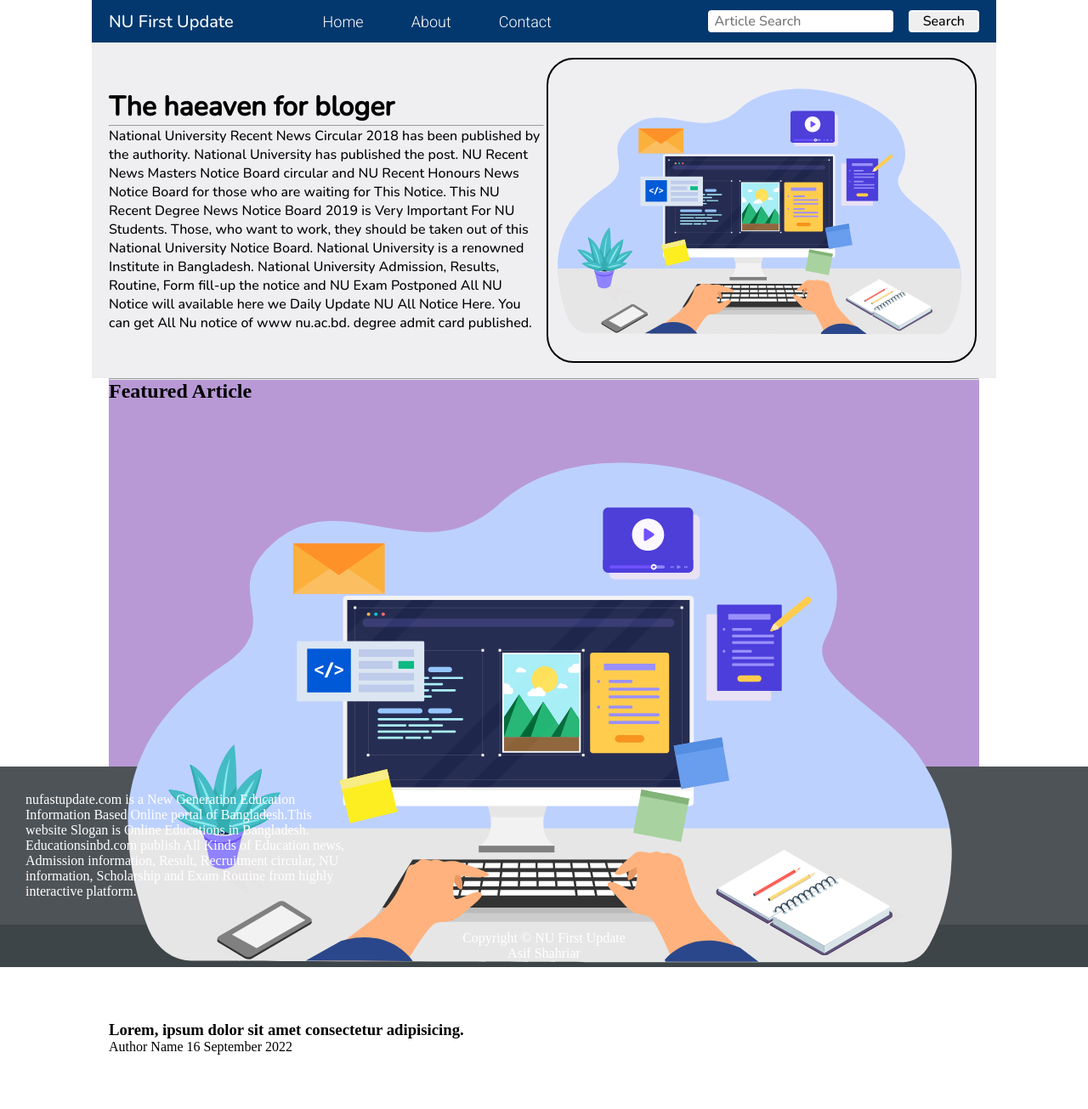
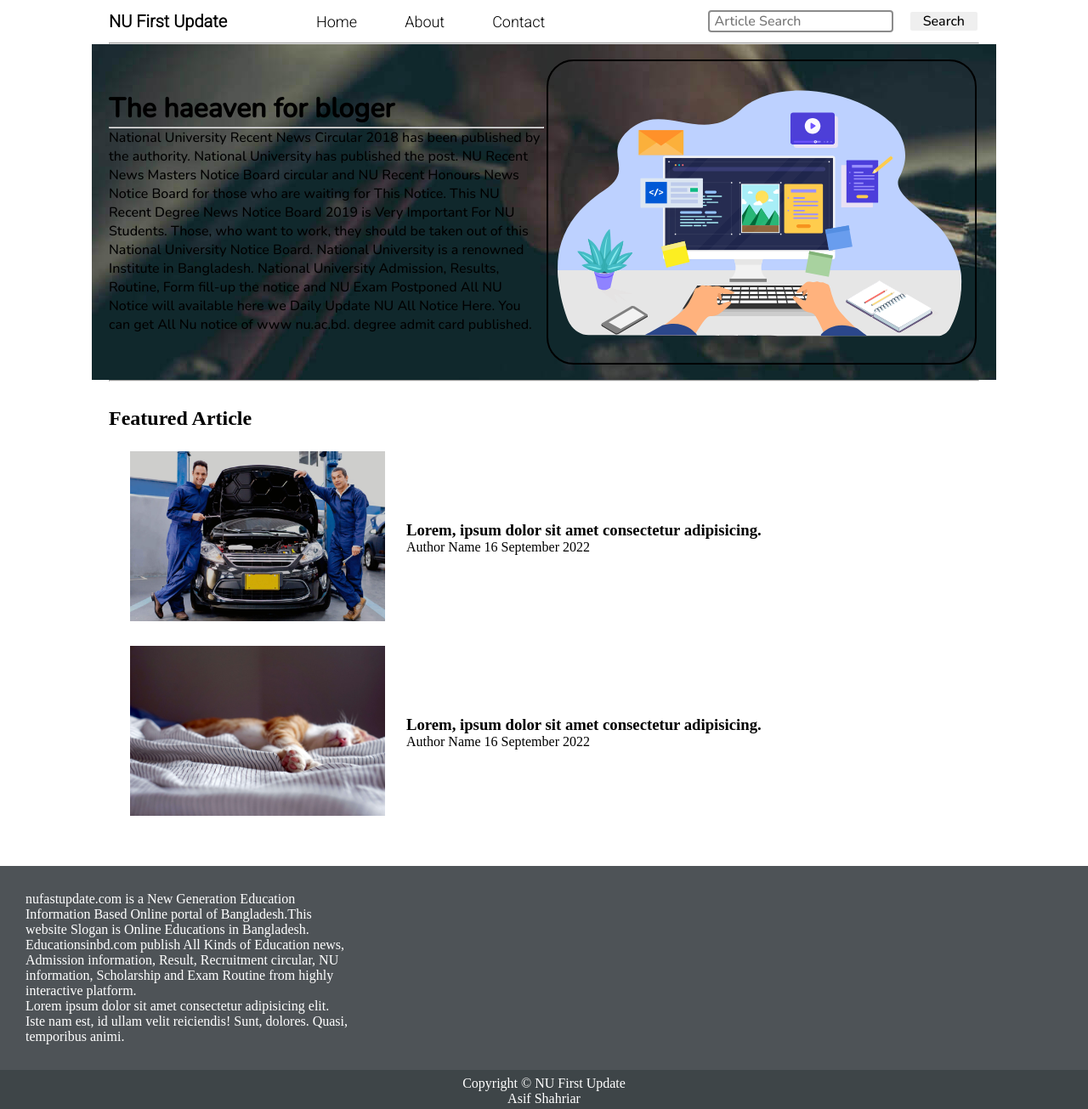
Before and after one commit to asifs-cse/NU-Fast-Update, a plain HTML site: page index.html in a window 1280 px wide. Shown: the whole page at 85% size. Before the commit the page ends 1241 px from the top, so only its background shows below. Drawn offline with nearby package versions, Linux system fonts and the light colour scheme.

Commit message:
adding sub articles

```diff
--- a/css/style.css
+++ b/css/style.css
@@ -7,15 +7,20 @@
 
 }
 .navigatin{
+    margin-top: 25px;
     font-family: var(--font1);
     height: 50px;
-    background-color: #03386e ;
+    /* background-color: #03386e ; */
     display: flex;
     justify-content: space-between;
     align-items: center;
     padding: 0 20px 0 20px;
 }
-
+.logo{
+    color: black;
+    font-weight: bolder;
+    font-family: var(--font2);
+}
 .nav-left{
     font-size: 20px;
     display: flex;
@@ -33,7 +38,7 @@
 
 .nav-left ul li a{
     text-decoration: none;
-    color: rgb(255, 255, 255);
+    color: rgb(0, 0, 0);
     margin: 0 14px;
     font-family: var(--font2);
     transition: all 0.3s ease-in-out;
@@ -46,7 +51,7 @@
 }
 
 .nav-right{
-
+    /* border: 1px solid black; */
 }
 
 .btn{
@@ -66,7 +71,7 @@
 .form-input{
     padding: 0px 5px;
     font-size: 16px;
-    border: 2px solid rgb(255, 255, 255);
+    border: 2px solid rgb(139, 139, 139);
     border-radius: 4px;
     margin: 0 13px;
     font-family: var(--font1);
@@ -76,7 +81,14 @@
     padding: 0 20px 0 20px;
     display: flex;
     height: 395px;
-    background-color: rgb(239, 239, 242);
+    margin-bottom: 20px;
+    position: relative;
+    background-image: url(/img/footerbg.jpg);
+    /* background-color: rgb(239, 239, 242); */
+}
+
+.content::after{
+
 }
 
 /*content*/
@@ -103,11 +115,20 @@
 
 
 .home-articles{
-    height: 455px;
-    background-color: rgb(184, 153, 214);
+    height: auto;
+    padding: 30px;
+    /* background-color: rgb(184, 153, 214); */
 }
 .home-article{
-
+    display: flex;
+    margin: 25px;
+}
+.home-article img{
+    width: 300px;
+}
+.home-article-content {
+    align-self: center;
+    padding: 25px;
 }
 
 .contact-info{
@@ -116,6 +137,12 @@
     padding: 30px;
 }
 
+.my-desc{
+    display: flex;
+}
+.my-contact-info{
+    display: flex;
+}
 .footer{
     height: 50px;
     background-color: rgb(62, 69, 72);
@@ -129,7 +156,3 @@
     color: white;
     text-decoration: none;
 }
-
-.logo{
-    color: white;
-}
--- a/index.html
+++ b/index.html
@@ -25,6 +25,9 @@
                 <button class="btn">Search</button>
             </div>
         </nav>
+        <div class="max-width-1 m-auto">
+            <hr>
+        </div>
         <div class="content max-width-1 m-auto">
             <dev class="content-left">
                 <h1>The haeaven for bloger</h1>
@@ -42,8 +45,21 @@
         <div class="home-articles max-width-1 m-auto font-1">
             <h2>Featured Article</h2>
             <div class="home-article">
-                <img src="/img/typing [Converted].svg" alt="">
-                <div class="home-article-content">
+                <div class="home-article-img">
+                    <img src="/img/achievementbg.jpg" alt="">
+                </div>
+                <div class="home-article-content font-1">
+                    <h3>Lorem, ipsum dolor sit amet consectetur adipisicing.</h3>
+                    <span>Author Name</span>
+                    <span>16 September 2022</span>
+                </div>
+            </div>
+
+            <div class="home-article">
+                <div class="home-article-img">
+                    <img src="/img/sleeping.jpg" alt="">
+                </div>
+                <div class="home-article-content font-1">
                     <h3>Lorem, ipsum dolor sit amet consectetur adipisicing.</h3>
                     <span>Author Name</span>
                     <span>16 September 2022</span>
@@ -51,11 +67,11 @@
             </div>
         </div>
         <div class="contact-info">
-            <div class="desc max-width-3">
+            <div class="my-desc max-width-3">
                 <p>nufastupdate.com is a New Generation Education Information Based Online portal of Bangladesh.This website Slogan is Online Educations in Bangladesh. Educationsinbd.com publish All Kinds of Education news, Admission information, Result, Recruitment circular, NU information, Scholarship and Exam Routine from highly interactive platform.</p>
             </div>
-            <div class="cotact-info max-width-3">
-
+            <div class="my-cotact-info max-width-3">
+                <p>Lorem ipsum dolor sit amet consectetur adipisicing elit. Iste nam est, id ullam velit reiciendis! Sunt, dolores. Quasi, temporibus animi.</p>
             </div>
             <div class="about-us max-width-3">
 
```
Also changed, not shown: img/achievementbg.jpg (added), img/footerbg.jpg (added), img/sleeping.jpg (added).
